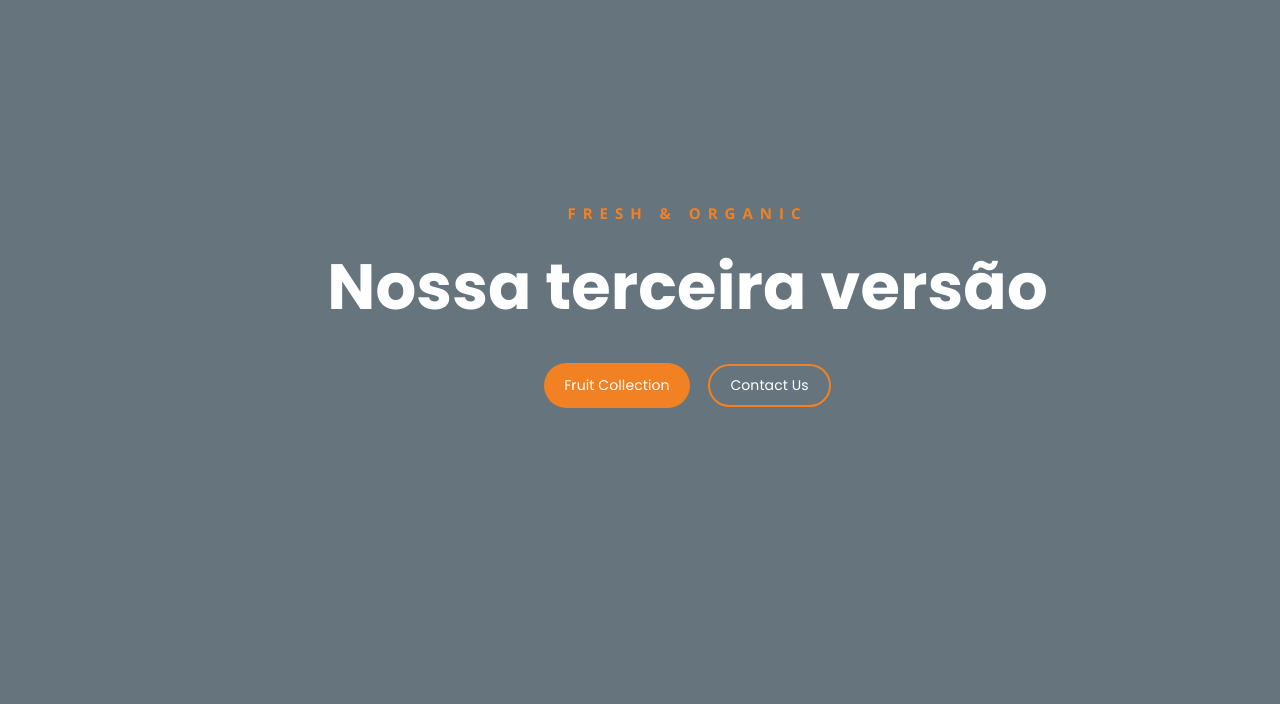
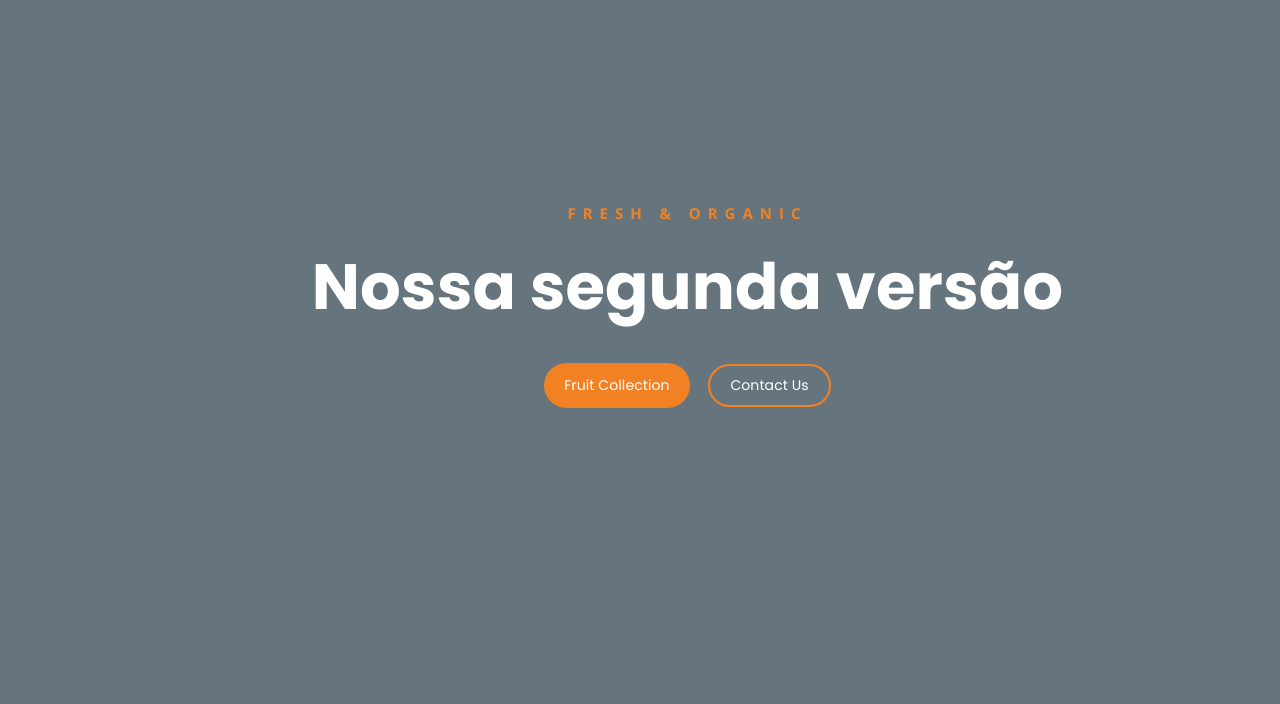
Before and after one commit to heliohdd/-devopsGitHub-cloud-week, a plain HTML site: page index.html in a window 1280 px wide. Shown: the part 96-800 px from the top of the page. Drawn offline with nearby package versions, Linux system fonts and the light colour scheme.

Commit message:
Alterado o index

```diff
--- a/index.html
+++ b/index.html
@@ -137,7 +137,7 @@
 					<div class="hero-text">
 						<div class="hero-text-tablecell">
 							<p class="subtitle">Fresh & Organic</p>
-							<h1>Nossa terceira versão</h1>
+							<h1>Nossa segunda versão</h1>
 							<div class="hero-btns">
 								<a href="shop.html" class="boxed-btn">Fruit Collection</a>
 								<a href="contact.html" class="bordered-btn">Contact Us</a>
```
